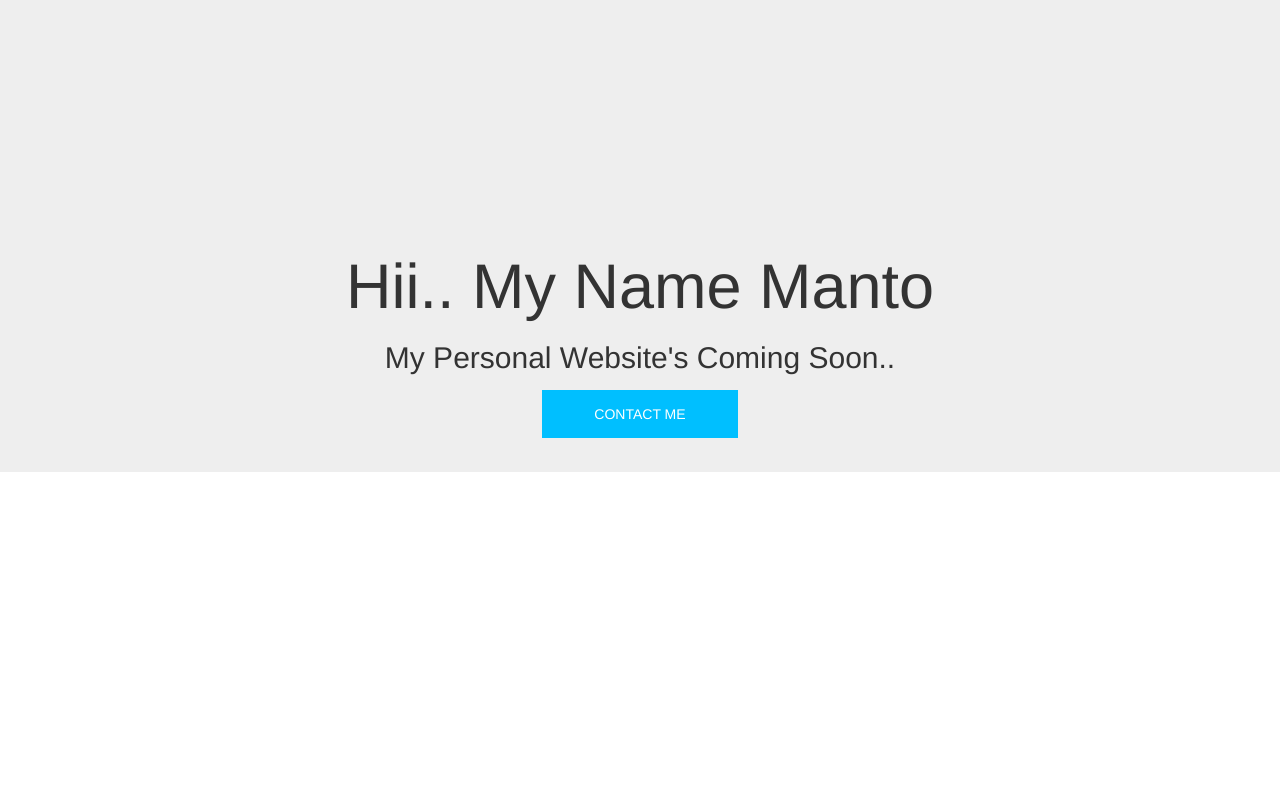
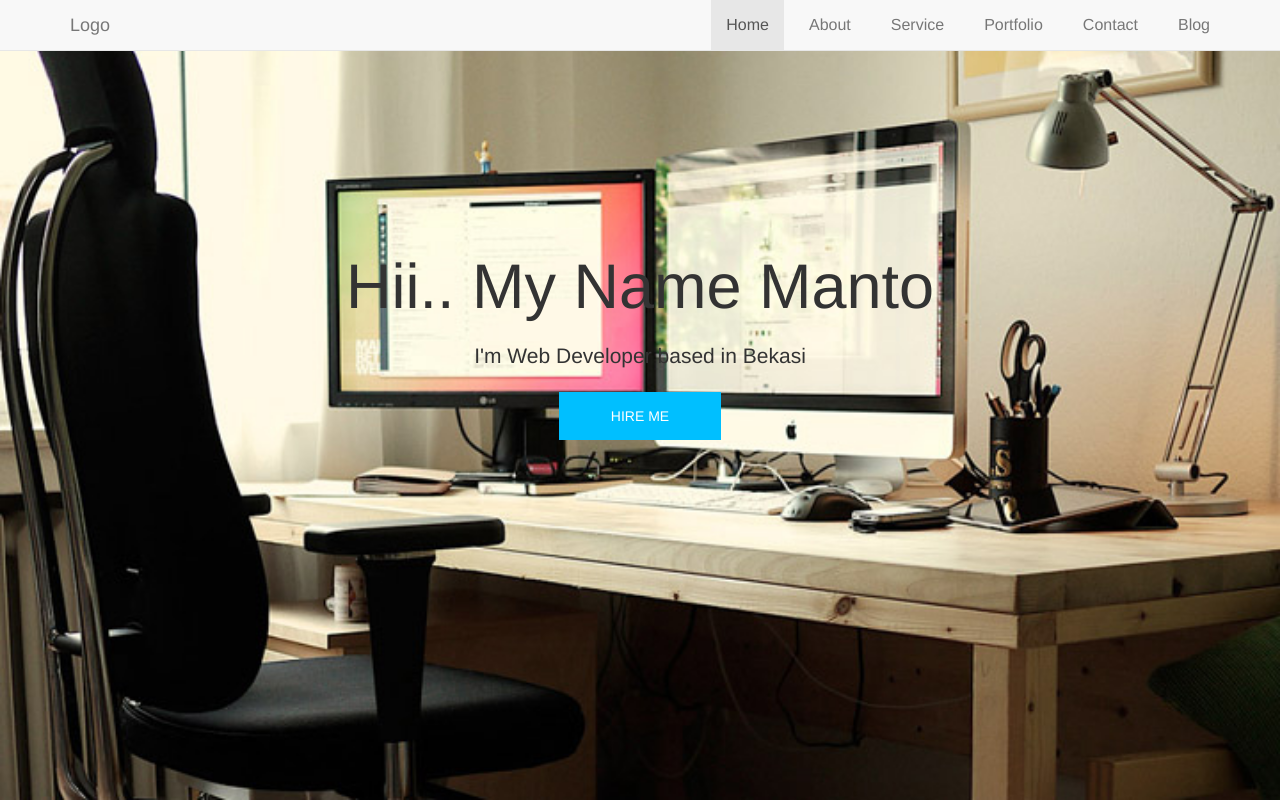
Before and after one commit to hiimanto/hiimanto.github.io, a plain HTML site: page index.html in a window 1280 px wide. Shown: the top 802 px of the page. Drawn offline with Linux system fonts and the light colour scheme.

Commit message:
menambahkan content index.html dan css

```diff
--- a/assets/style.css
+++ b/assets/style.css
@@ -13,13 +13,13 @@ nav a{
     font-size: 16px;
 }
 
-/* .jumbotron{
+.jumbotron{
      background-image: url(../image/workspace.jpg);
     background-repeat: no-repeat;
     background-size: cover;
     background-position: center;
     height: 100%;
-} */
+}
 
 .jumbotron a{
     padding: 16px 52px;
--- a/index.html
+++ b/index.html
@@ -9,14 +9,7 @@
 </head>
 
 <body>
-
-  <div class="jumbotron text-center" style="padding-top: 60px;">
-      <h1>Hii.. My Name Manto</h1>
-          <h2>My Personal Website's Coming Soon..</h2>
-          <br>
-          <a href="#">Contact Me</a>
-  </div>
-    <!-- <nav class="navbar navbar-default navbar-fixed-top">
+    <nav class="navbar navbar-default navbar-fixed-top">
         <div class="container">
             <div class="navbar-header" autofocus="">
                 <a class="navbar-brand" href="#">Logo</a>
@@ -205,7 +198,7 @@
 
     <div class="container second-portion">
 	<div class="row">
-        <!-- Boxes de Acoes
+        <!-- Boxes de Acoes -->
     	<div class="col-xs-12 col-sm-6 col-lg-4">
 			<div class="box">
 				<div class="icon">
@@ -267,7 +260,7 @@
     <div class="container">
         <p>&copy 2018 <a href="#">Otnamco.com</a></p>
     </div>
-</footer> -->
+</footer>
 
 
 
```
